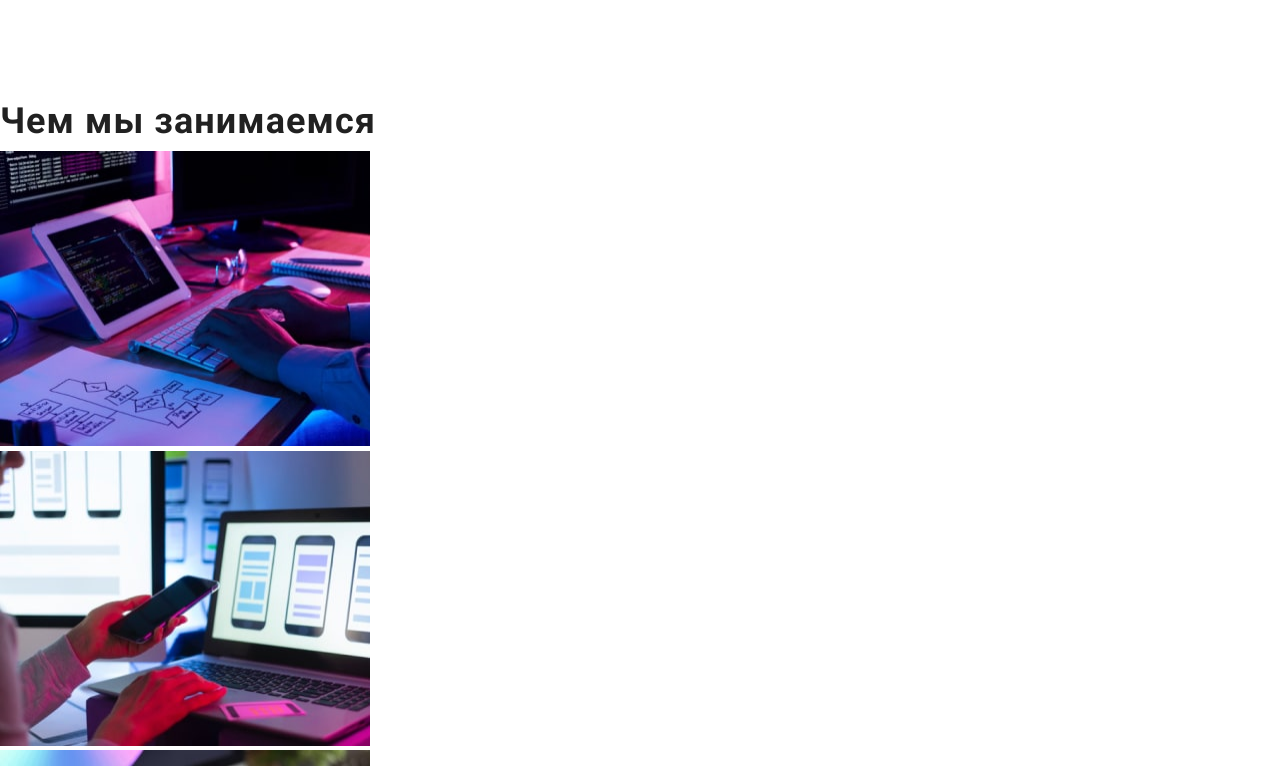
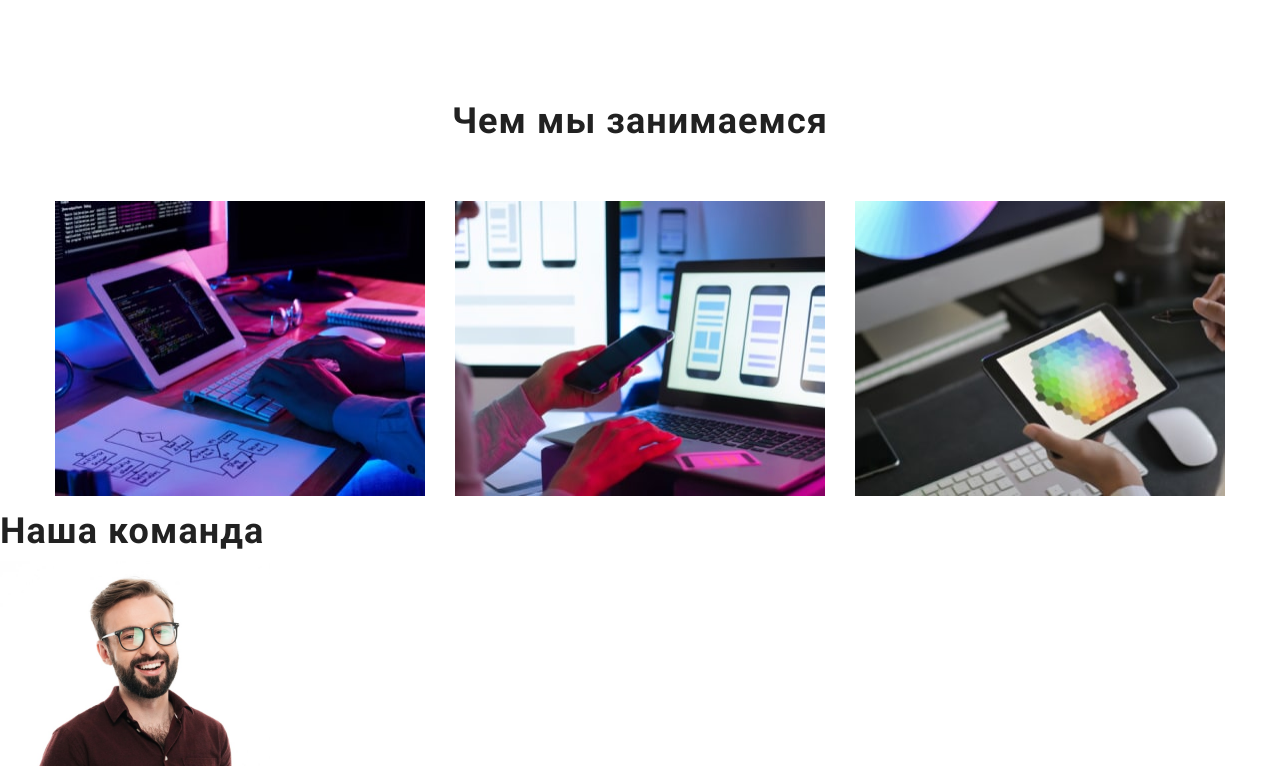
Before and after one commit to kostusta/goit-markup-hw-03, a plain HTML site: page index.html in a window 1280 px wide. Shown: the part 874-1640 px from the top of the page. Drawn offline with nearby package versions, Linux system fonts and the light colour scheme.

Commit message:
Adds our work section positioning styles

```diff
--- a/css/styles.css
+++ b/css/styles.css
@@ -231,8 +231,18 @@ ul {
   font-size: 36px;
   line-height: 1.67;
   letter-spacing: 0.03em;
+  text-align: center;
 
   color: var(--main-title-color);
+}
+
+.our-work-sectoin-list {
+  display: flex;
+  margin-top: 50px;
+}
+
+.our-work-sectoin-item + .our-work-sectoin-item {
+  margin-left: 30px;
 }
 
 /* ---Our team Section--- */
--- a/index.html
+++ b/index.html
@@ -99,6 +99,7 @@
 
       <!-- Our work Section -->
       <section class="our-work-sectoin">
+        <div class="container">
           <h2 class="our-work-sectoin-title">Чем мы занимаемся</h2>
           <ul class="our-work-sectoin-list list">
             <li class="our-work-sectoin-item">
@@ -129,6 +130,7 @@
               />
             </li>
           </ul>
+        </div>
       </section>
 
       <!-- Our team Section -->
```
Lines whose indentation alone changed are shown as unchanged.
